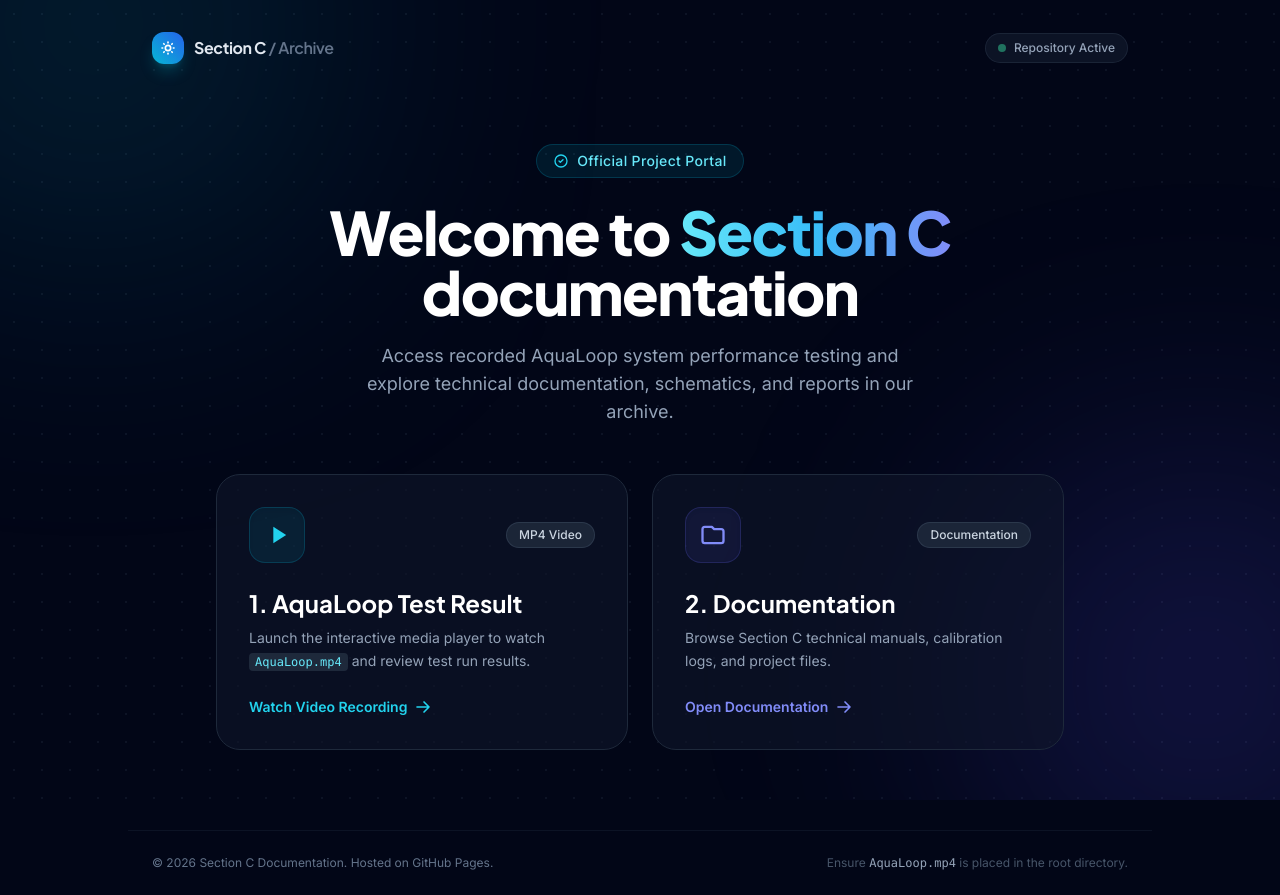
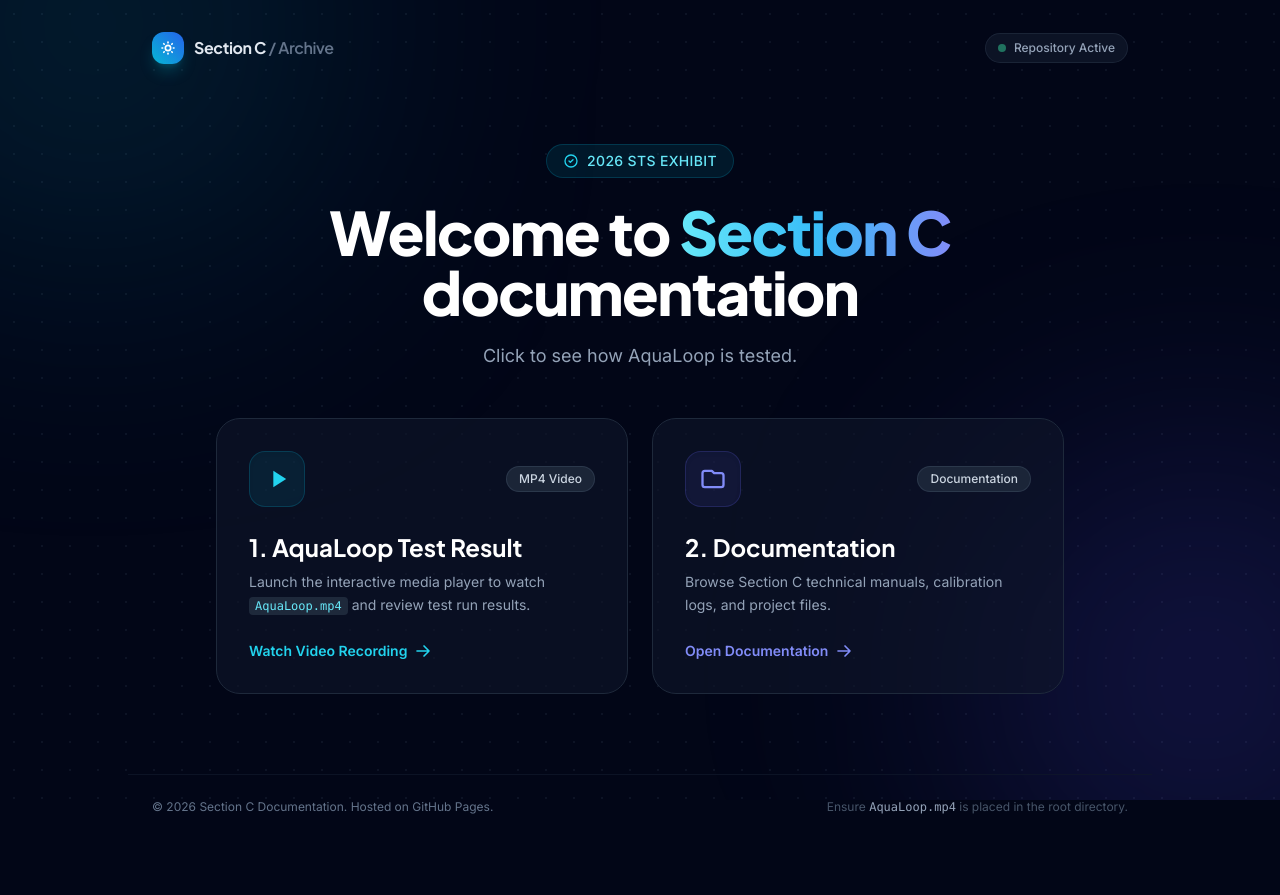
Before and after one commit to SectionC-BSCE/documentation, a plain HTML site: page index.html in a window 1280 px wide. After the commit the page ends 839 px from the top, so only its background shows below. Drawn offline with nearby package versions, Linux system fonts and the light colour scheme.

Commit message:
Update index.html

```diff
--- a/index.html
+++ b/index.html
@@ -3,7 +3,7 @@
 <head>
     <meta charset="UTF-8">
     <meta name="viewport" content="width=device-width, initial-scale=1.0">
-    <title>Section C Documentation | AquaLoop Portal</title>
+    <title>Section C Documentation | Exhibit 2026</title>
 
     <!-- Tailwind CSS via CDN -->
     <script src="https://cdn.tailwindcss.com"></script>
@@ -80,7 +80,7 @@
             <svg class="w-4 h-4 text-cyan-400" fill="none" stroke="currentColor" stroke-width="2" viewBox="0 0 24 24">
                 <path stroke-linecap="round" stroke-linejoin="round" d="M9 12l2 2 4-4m6 2a9 9 0 11-18 0 9 9 0 0118 0z"></path>
             </svg>
-            Official Project Portal
+            2026 STS EXHIBIT
         </div>
 
         <!-- Primary Welcome Heading -->
@@ -94,7 +94,7 @@
 
         <!-- Subtitle -->
         <p class="animate-fade-in-up max-w-xl text-slate-400 text-base sm:text-lg leading-relaxed mb-12">
-            Access recorded AquaLoop system performance testing and explore technical documentation, schematics, and reports in our archive.
+            Click to see how AquaLoop is tested.
         </p>
 
         <!-- Action Cards Grid -->
```
